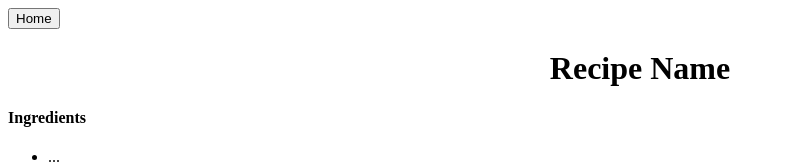
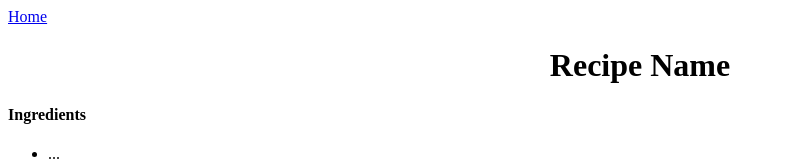
Before and after one commit to Kryten-tech/recipeasier, a plain HTML site: page recipe-format.html in a window 1280 px wide. Shown: the top 164 px of the page, without its empty margins (0-785 px from the left). Drawn offline with Linux system fonts and the light colour scheme.

Commit message:
Update recipe-format.html

```diff
--- a/recipe-format.html
+++ b/recipe-format.html
@@ -2,7 +2,7 @@
     <head>
         <title>Recipe Name</title>
         <link rel="stylesheet" href="recipe.css">
-        <button type="button" href="index.html">Home</button>
+        <a href="index.html" class="button">Home</a>
     </head>
     <body>
         <h1>Recipe Name</h1>
```
